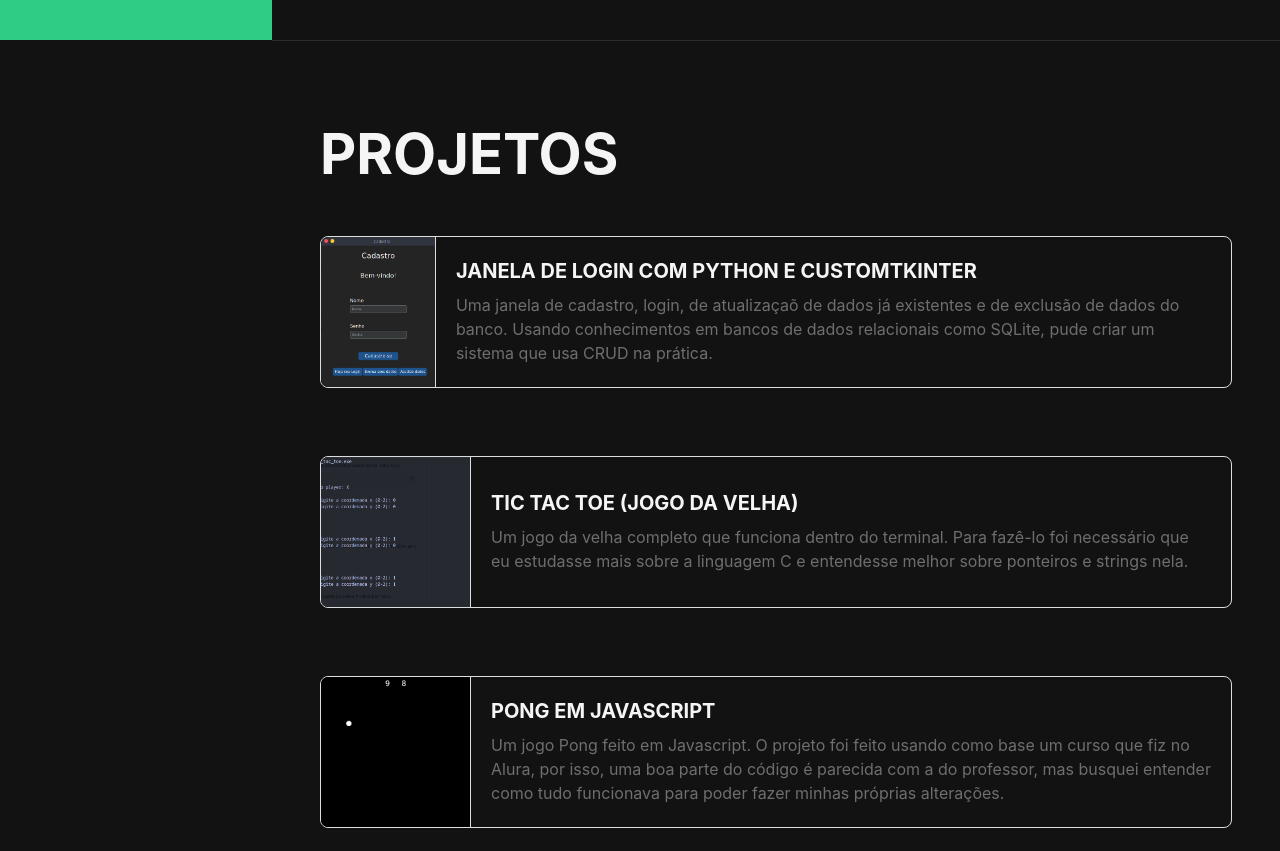
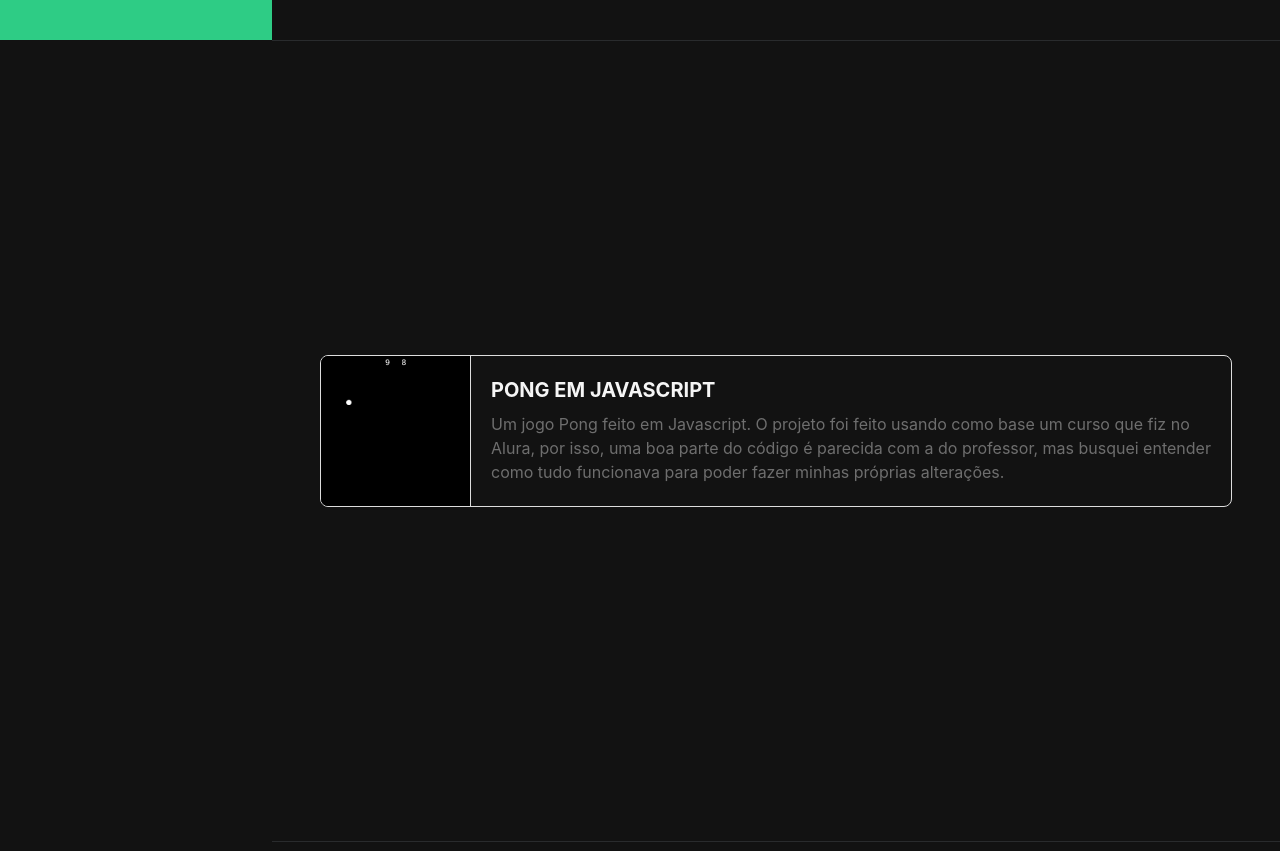
Before and after one commit to gustavo-bento-teles/portifolio, a plain HTML site: page index.html in a window 1280 px wide. Shown: the part 760-1611 px from the top of the page. Drawn offline with nearby package versions, Linux system fonts and the light colour scheme; a web font is replaced by a local one.

Commit message:
Breves mudanças no index.html

```diff
--- a/index.html
+++ b/index.html
@@ -55,30 +55,6 @@
             <hr class="m-0" />
             <!-- Projetos -->
             <section class="resume-section" id="projetos">
-                <div class="resume-section-content">
-                    <h2 class="mb-5">Projetos</h2>
-                    <div class="d-flex flex-column flex-md-row justify-content-between mb-5">
-                        <a href="https://github.com/gustavo-bento-teles/janela-com-customtkinter" class="card-link">
-                            <div class="d-flex flex-row align-items-center card-item">
-                                <img src="assets/img/cadastro.png" alt="Imagem do Projeto 1" class="card-img-left" />
-                                <div class="card-body">
-                                    <h5 class="card-title">Janela de Login com Python e Customtkinter</h5>
-                                    <p class="card-text">Uma janela de cadastro, login, de atualizaçaõ de dados já existentes e de exclusão de dados do banco. Usando conhecimentos em bancos de dados relacionais como SQLite, pude criar um sistema que usa CRUD na prática.</p>
-                                </div>
-                            </div>
-                        </a>
-                    </div>
-                    <div class="d-flex flex-column flex-md-row justify-content-between mb-5">
-                        <a href="https://github.com/gustavo-bento-teles/tic-tac-toe" class="card-link">
-                            <div class="d-flex flex-row align-items-center card-item">
-                                <img src="assets/img/tic_tac_toe.png" alt="Imagem do Projeto 2" class="card-img-left" />
-                                <div class="card-body">
-                                    <h5 class="card-title">Tic Tac Toe (Jogo da Velha)</h5>
-                                    <p class="card-text">Um jogo da velha completo que funciona dentro do terminal. Para fazê-lo foi necessário que eu estudasse mais sobre a linguagem C e entendesse melhor sobre ponteiros e strings nela.</p>
-                                </div>
-                            </div>
-                        </a>
-                    </div>
                 <div class="d-flex flex-column flex-md-row justify-content-between">
                     <a href="https://github.com/gustavo-bento-teles/pong-game-js" class="card-link">
                         <div class="d-flex flex-row align-items-center card-item">
@@ -89,7 +65,6 @@
                             </div>
                         </div>
                     </a>
-                    </div>
                 </div>
             </section>
             <hr class="m-0" />
```
Lines whose indentation alone changed are shown as unchanged.
